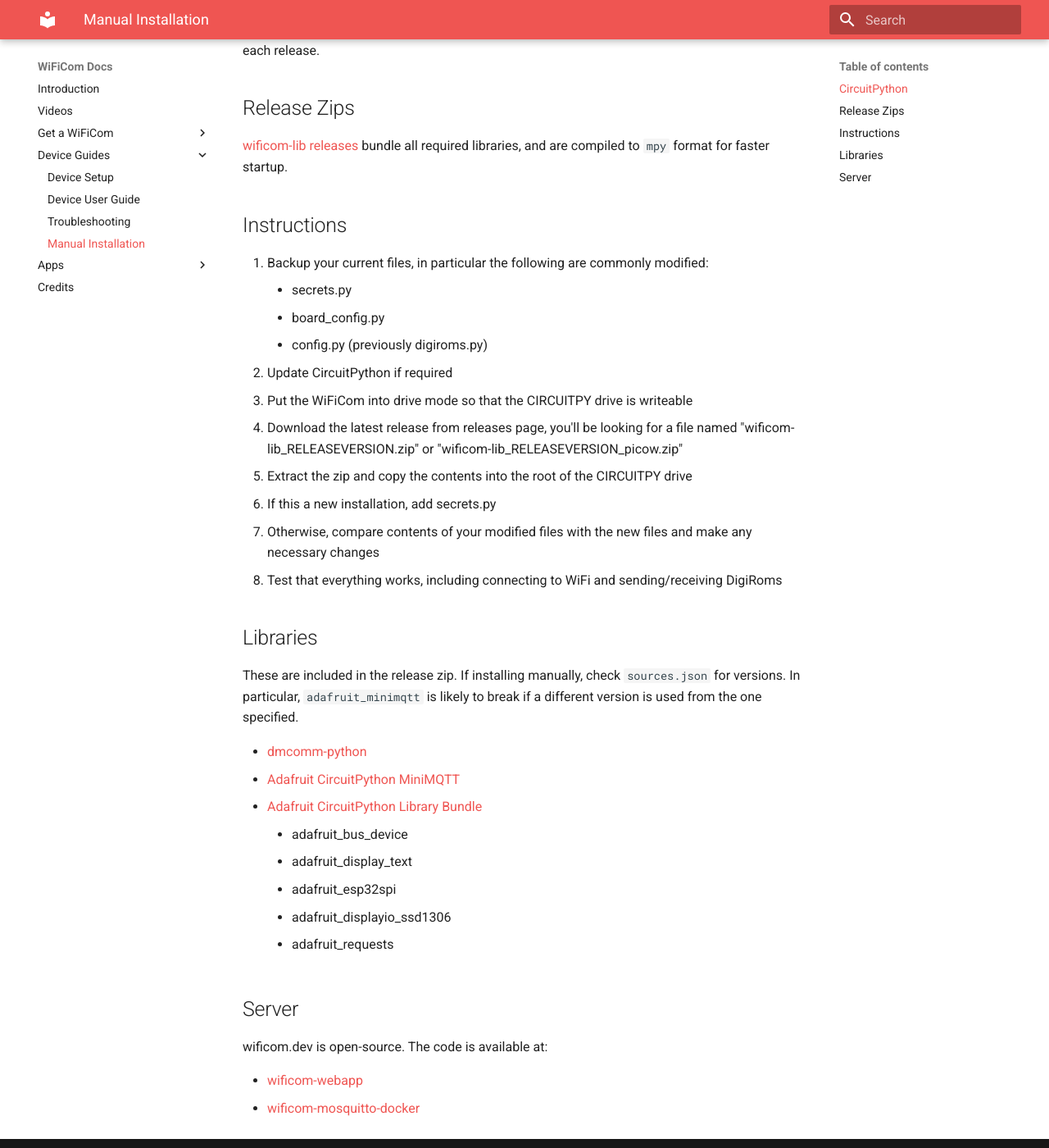
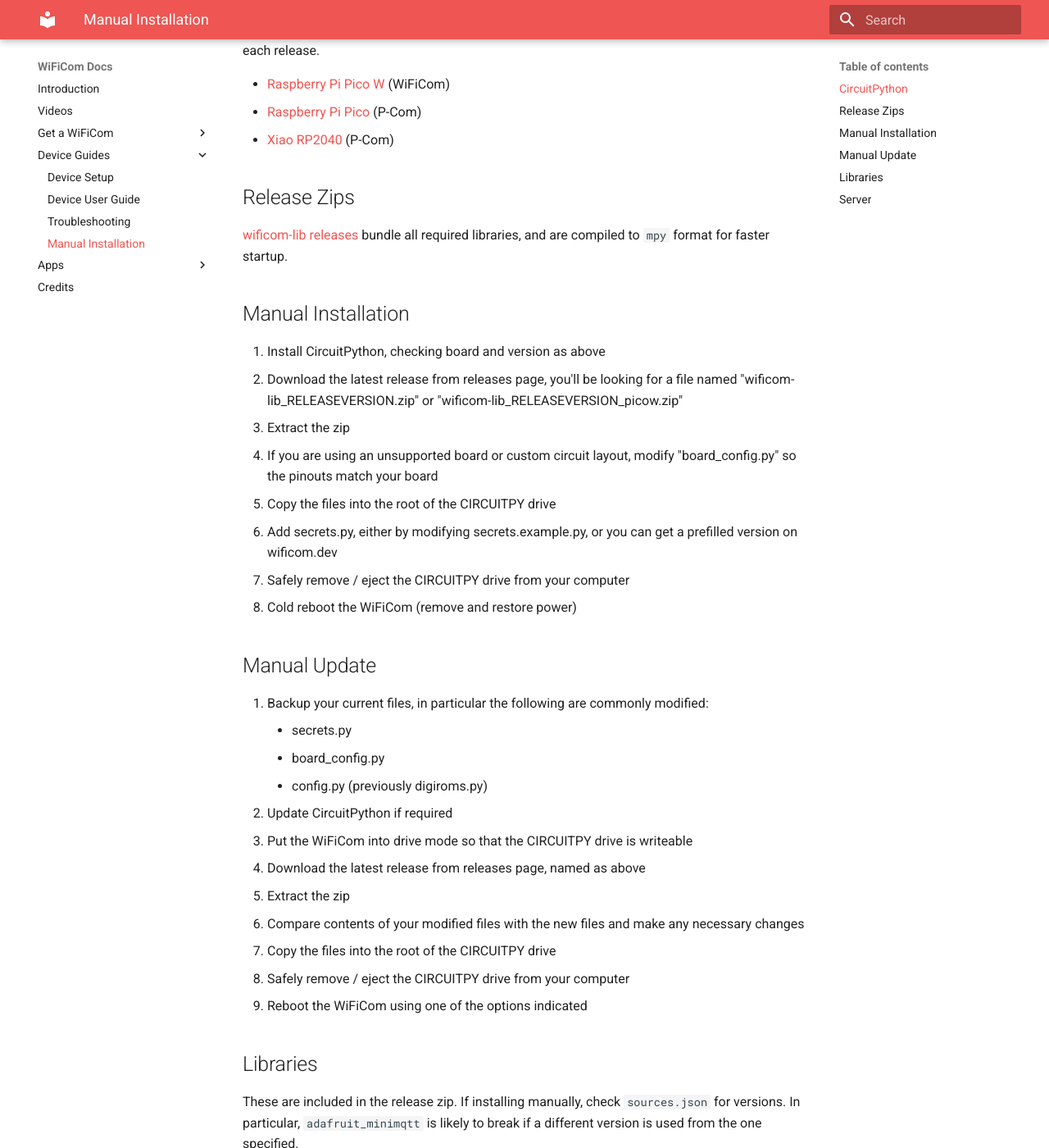
Before and after one commit to mechawrench/wificom-docs, an MkDocs documentation site: the page built from docs/manual_install.md, in a window 1280 px wide and 1400 px high, scrolled down 273 px. Shown: the whole window at 82% size. Built offline with MkDocs 1.6.1 and Material for MkDocs 9.7.7, drawn with Linux system fonts in a browser that asks for light colours.

```diff
--- a/docs/manual_install.md
+++ b/docs/manual_install.md
@@ -4,13 +4,28 @@ Most users should use `wificom-update-tool` as described in [Device Setup](devic
 
 ## CircuitPython
 
-`wificom-lib` runs on CircuitPython 8.x. Check the CHANGELOG for the exact version tested with each release.
+`wificom-lib` runs on CircuitPython 8.x. Check the [CHANGELOG](https://github.com/mechawrench/wificom-lib/blob/main/CHANGELOG.md) for the exact version tested with each release.
+
+- [Raspberry Pi Pico W](https://adafruit-circuit-python.s3.amazonaws.com/index.html?prefix=bin/raspberry_pi_pico_w/) (WiFiCom)
+- [Raspberry Pi Pico](https://adafruit-circuit-python.s3.amazonaws.com/index.html?prefix=bin/raspberry_pi_pico/) (P-Com)
+- [Xiao RP2040](https://adafruit-circuit-python.s3.amazonaws.com/index.html?prefix=bin/seeeduino_xiao_rp2040/) (P-Com)
 
 ## Release Zips
 
 [wificom-lib releases](https://github.com/mechawrench/wificom-lib/releases) bundle all required libraries, and are compiled to `mpy` format for faster startup.
 
-## Instructions
+## Manual Installation
+
+1. Install CircuitPython, checking board and version as above
+1. Download the latest release from releases page, you'll be looking for a file named "wificom-lib_RELEASEVERSION.zip" or "wificom-lib_RELEASEVERSION_picow.zip"
+1. Extract the zip
+1. If you are using an unsupported board or custom circuit layout, modify "board_config.py" so the pinouts match your board
+1. Copy the files into the root of the CIRCUITPY drive
+1. Add secrets.py, either by modifying secrets.example.py, or you can get a prefilled version on wificom.dev
+1. Safely remove / eject the CIRCUITPY drive from your computer
+1. Cold reboot the WiFiCom (remove and restore power)
+
+## Manual Update
 
 1. Backup your current files, in particular the following are commonly modified:
     - secrets.py
@@ -18,11 +33,12 @@ Most users should use `wificom-update-tool` as described in [Device Setup](devic
     - config.py (previously digiroms.py)
 1. Update CircuitPython if required
 1. Put the WiFiCom into drive mode so that the CIRCUITPY drive is writeable
-1. Download the latest release from releases page, you'll be looking for a file named "wificom-lib_RELEASEVERSION.zip" or "wificom-lib_RELEASEVERSION_picow.zip"
-1. Extract the zip and copy the contents into the root of the CIRCUITPY drive
-1. If this a new installation, add secrets.py
-1. Otherwise, compare contents of your modified files with the new files and make any necessary changes
-1. Test that everything works, including connecting to WiFi and sending/receiving DigiRoms
+1. Download the latest release from releases page, named as above
+1. Extract the zip
+1. Compare contents of your modified files with the new files and make any necessary changes
+1. Copy the files into the root of the CIRCUITPY drive
+1. Safely remove / eject the CIRCUITPY drive from your computer
+1. Reboot the WiFiCom using one of the options indicated
 
 ## Libraries
 
```
Also changed, not shown: docs/device_setup.md (+2 -2 lines), docs/index.md (+1 -1 lines), docs/troubleshooting.md (+1 -1 lines).
